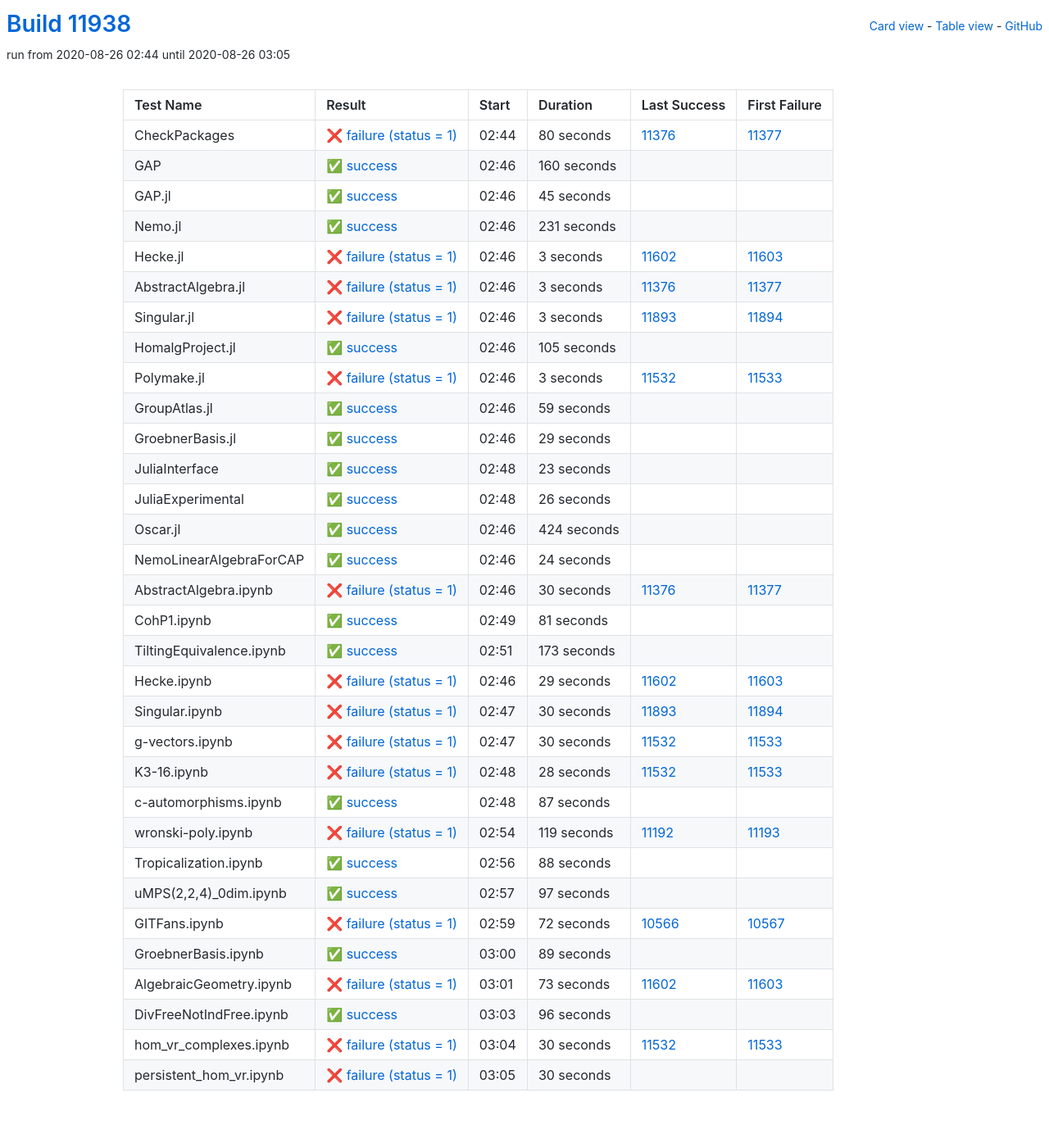
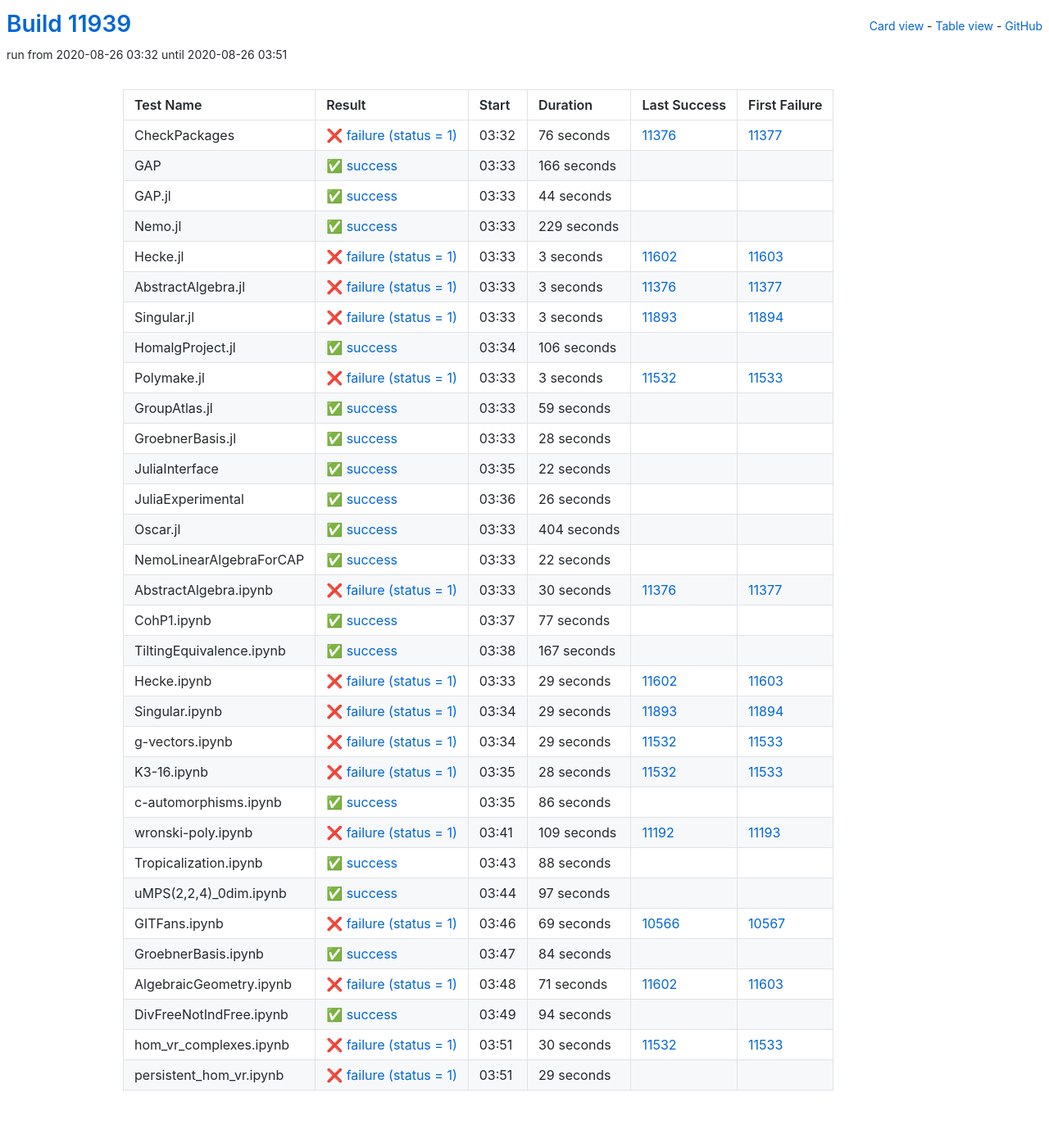
Before and after one commit to oscar-system/oscar-ci-status, a Jekyll site: the page built from table.html, in a window 1280 px wide. Shown: the whole page at 82% size. Built offline with Jekyll 4.4.1, drawn with Linux system fonts in a browser that asks for light colours.

Commit message:
Build #11939

```diff
--- a/_data/ci.yml
+++ b/_data/ci.yml
@@ -1,6 +1,6 @@
 ---
-build: 11938
-build_url: https://oscarci.mathematik.uni-kl.de/job/oscar/11938/
+build: 11939
+build_url: https://oscarci.mathematik.uni-kl.de/job/oscar/11939/
 job: oscar
 organization: oscar-system
 repo: oscar-ci-status
@@ -8,56 +8,56 @@
 tests:
 - name: CheckPackages
   id: checkpackages
-  log: https://oscarci.mathematik.uni-kl.de/job/oscar/11938/artifact/logs/build-11938/CheckPackages.log
-  start: 2020-08-26 02:44
+  log: https://oscarci.mathematik.uni-kl.de/job/oscar/11939/artifact/logs/build-11939/CheckPackages.log
+  start: 2020-08-26 03:32
   success: false
   exitcode: 1
   status: failure
-  duration: 80
+  duration: 76
   last_success: 11376
   last_success_url: https://oscarci.mathematik.uni-kl.de/job/oscar/11376/
   first_failure: 11377
   first_failure_url: https://oscarci.mathematik.uni-kl.de/job/oscar/11377/
 - name: GAP
   id: gap
-  log: https://oscarci.mathematik.uni-kl.de/job/oscar/11938/artifact/logs/build-11938/GAP.log
-  start: 2020-08-26 02:46
+  log: https://oscarci.mathematik.uni-kl.de/job/oscar/11939/artifact/logs/build-11939/GAP.log
+  start: 2020-08-26 03:33
   success: true
   exitcode: 0
   status: success
-  duration: 160
+  duration: 166
   last_success: false
   last_success_url:
   first_failure: false
   first_failure_url:
 - name: GAP.jl
   id: gap-jl
-  log: https://oscarci.mathematik.uni-kl.de/job/oscar/11938/artifact/logs/build-11938/GAP.jl.log
-  start: 2020-08-26 02:46
+  log: https://oscarci.mathematik.uni-kl.de/job/oscar/11939/artifact/logs/build-11939/GAP.jl.log
+  start: 2020-08-26 03:33
   success: true
   exitcode: 0
   status: success
-  duration: 45
+  duration: 44
   last_success: false
   last_success_url:
   first_failure: false
   first_failure_url:
 - name: Nemo.jl
   id: nemo-jl
-  log: https://oscarci.mathematik.uni-kl.de/job/oscar/11938/artifact/logs/build-11938/Nemo.jl.log
-  start: 2020-08-26 02:46
+  log: https://oscarci.mathematik.uni-kl.de/job/oscar/11939/artifact/logs/build-11939/Nemo.jl.log
+  start: 2020-08-26 03:33
   success: true
   exitcode: 0
   status: success
-  duration: 231
+  duration: 229
   last_success: false
   last_success_url:
   first_failure: false
   first_failure_url:
 - name: Hecke.jl
   id: hecke-jl
-  log: https://oscarci.mathematik.uni-kl.de/job/oscar/11938/artifact/logs/build-11938/Hecke.jl.log
-  start: 2020-08-26 02:46
+  log: https://oscarci.mathematik.uni-kl.de/job/oscar/11939/artifact/logs/build-11939/Hecke.jl.log
+  start: 2020-08-26 03:33
   success: false
   exitcode: 1
   status: failure
@@ -68,8 +68,8 @@
   first_failure_url: https://oscarci.mathematik.uni-kl.de/job/oscar/11603/
 - name: AbstractAlgebra.jl
   id: abstractalgebra-jl
-  log: https://oscarci.mathematik.uni-kl.de/job/oscar/11938/artifact/logs/build-11938/AbstractAlgebra.jl.log
-  start: 2020-08-26 02:46
+  log: https://oscarci.mathematik.uni-kl.de/job/oscar/11939/artifact/logs/build-11939/AbstractAlgebra.jl.log
+  start: 2020-08-26 03:33
   success: false
   exitcode: 1
   status: failure
@@ -80,8 +80,8 @@
   first_failure_url: https://oscarci.mathematik.uni-kl.de/job/oscar/11377/
 - name: Singular.jl
   id: singular-jl
-  log: https://oscarci.mathematik.uni-kl.de/job/oscar/11938/artifact/logs/build-11938/Singular.jl.log
-  start: 2020-08-26 02:46
+  log: https://oscarci.mathematik.uni-kl.de/job/oscar/11939/artifact/logs/build-11939/Singular.jl.log
+  start: 2020-08-26 03:33
   success: false
   exitcode: 1
   status: failure
@@ -92,20 +92,20 @@
   first_failure_url: https://oscarci.mathematik.uni-kl.de/job/oscar/11894/
 - name: HomalgProject.jl
   id: homalgproject-jl
-  log: https://oscarci.mathematik.uni-kl.de/job/oscar/11938/artifact/logs/build-11938/HomalgProject.jl.log
-  start: 2020-08-26 02:46
+  log: https://oscarci.mathematik.uni-kl.de/job/oscar/11939/artifact/logs/build-11939/HomalgProject.jl.log
+  start: 2020-08-26 03:34
   success: true
   exitcode: 0
   status: success
-  duration: 105
+  duration: 106
   last_success: false
   last_success_url:
   first_failure: false
   first_failure_url:
 - name: Polymake.jl
   id: polymake-jl
-  log: https://oscarci.mathematik.uni-kl.de/job/oscar/11938/artifact/logs/build-11938/Polymake.jl.log
-  start: 2020-08-26 02:46
+  log: https://oscarci.mathematik.uni-kl.de/job/oscar/11939/artifact/logs/build-11939/Polymake.jl.log
+  start: 2020-08-26 03:33
   success: false
   exitcode: 1
   status: failure
@@ -116,8 +116,8 @@
   first_failure_url: https://oscarci.mathematik.uni-kl.de/job/oscar/11533/
 - name: GroupAtlas.jl
   id: groupatlas-jl
-  log: https://oscarci.mathematik.uni-kl.de/job/oscar/11938/artifact/logs/build-11938/GroupAtlas.jl.log
-  start: 2020-08-26 02:46
+  log: https://oscarci.mathematik.uni-kl.de/job/oscar/11939/artifact/logs/build-11939/GroupAtlas.jl.log
+  start: 2020-08-26 03:33
   success: true
   exitcode: 0
   status: success
@@ -128,32 +128,32 @@
   first_failure_url:
 - name: GroebnerBasis.jl
   id: groebnerbasis-jl
-  log: https://oscarci.mathematik.uni-kl.de/job/oscar/11938/artifact/logs/build-11938/GroebnerBasis.jl.log
-  start: 2020-08-26 02:46
+  log: https://oscarci.mathematik.uni-kl.de/job/oscar/11939/artifact/logs/build-11939/GroebnerBasis.jl.log
+  start: 2020-08-26 03:33
   success: true
   exitcode: 0
   status: success
-  duration: 29
+  duration: 28
   last_success: false
   last_success_url:
   first_failure: false
   first_failure_url:
 - name: JuliaInterface
   id: juliainterface
-  log: https://oscarci.mathematik.uni-kl.de/job/oscar/11938/artifact/logs/build-11938/JuliaInterface.log
-  start: 2020-08-26 02:48
+  log: https://oscarci.mathematik.uni-kl.de/job/oscar/11939/artifact/logs/build-11939/JuliaInterface.log
+  start: 2020-08-26 03:35
   success: true
   exitcode: 0
   status: success
-  duration: 23
+  duration: 22
   last_success: false
   last_success_url:
   first_failure: false
   first_failure_url:
 - name: JuliaExperimental
   id: juliaexperimental
-  log: https://oscarci.mathematik.uni-kl.de/job/oscar/11938/artifact/logs/build-11938/JuliaExperimental.log
-  start: 2020-08-26 02:48
+  log: https://oscarci.mathematik.uni-kl.de/job/oscar/11939/artifact/logs/build-11939/JuliaExperimental.log
+  start: 2020-08-26 03:36
   success: true
   exitcode: 0
   status: success
@@ -164,32 +164,32 @@
   first_failure_url:
 - name: Oscar.jl
   id: oscar-jl
-  log: https://oscarci.mathematik.uni-kl.de/job/oscar/11938/artifact/logs/build-11938/Oscar.jl.log
-  start: 2020-08-26 02:46
+  log: https://oscarci.mathematik.uni-kl.de/job/oscar/11939/artifact/logs/build-11939/Oscar.jl.log
+  start: 2020-08-26 03:33
   success: true
   exitcode: 0
   status: success
-  duration: 424
+  duration: 404
   last_success: false
   last_success_url:
   first_failure: false
   first_failure_url:
 - name: NemoLinearAlgebraForCAP
   id: nemolinearalgebraforcap
-  log: https://oscarci.mathematik.uni-kl.de/job/oscar/11938/artifact/logs/build-11938/NemoLinearAlgebraForCAP.log
-  start: 2020-08-26 02:46
+  log: https://oscarci.mathematik.uni-kl.de/job/oscar/11939/artifact/logs/build-11939/NemoLinearAlgebraForCAP.log
+  start: 2020-08-26 03:33
   success: true
   exitcode: 0
   status: success
-  duration: 24
+  duration: 22
   last_success: false
   last_success_url:
   first_failure: false
   first_failure_url:
 - name: AbstractAlgebra.ipynb
   id: abstractalgebra-ipynb
-  log: https://oscarci.mathematik.uni-kl.de/job/oscar/11938/artifact/logs/build-11938/AbstractAlgebra.ipynb.log
-  start: 2020-08-26 02:46
+  log: https://oscarci.mathematik.uni-kl.de/job/oscar/11939/artifact/logs/build-11939/AbstractAlgebra.ipynb.log
+  start: 2020-08-26 03:33
   success: false
   exitcode: 1
   status: failure
@@ -200,32 +200,32 @@
   first_failure_url: https://oscarci.mathematik.uni-kl.de/job/oscar/11377/
 - name: CohP1.ipynb
   id: cohp1-ipynb
-  log: https://oscarci.mathematik.uni-kl.de/job/oscar/11938/artifact/logs/build-11938/CohP1.ipynb.log
-  start: 2020-08-26 02:49
+  log: https://oscarci.mathematik.uni-kl.de/job/oscar/11939/artifact/logs/build-11939/CohP1.ipynb.log
+  start: 2020-08-26 03:37
   success: true
   exitcode: 0
   status: success
-  duration: 81
+  duration: 77
   last_success: false
   last_success_url:
   first_failure: false
   first_failure_url:
 - name: TiltingEquivalence.ipynb
   id: tiltingequivalence-ipynb
-  log: https://oscarci.mathematik.uni-kl.de/job/oscar/11938/artifact/logs/build-11938/TiltingEquivalence.ipynb.log
-  start: 2020-08-26 02:51
+  log: https://oscarci.mathematik.uni-kl.de/job/oscar/11939/artifact/logs/build-11939/TiltingEquivalence.ipynb.log
+  start: 2020-08-26 03:38
   success: true
   exitcode: 0
   status: success
-  duration: 173
+  duration: 167
   last_success: false
   last_success_url:
   first_failure: false
   first_failure_url:
 - name: Hecke.ipynb
   id: hecke-ipynb
-  log: https://oscarci.mathematik.uni-kl.de/job/oscar/11938/artifact/logs/build-11938/Hecke.ipynb.log
-  start: 2020-08-26 02:46
+  log: https://oscarci.mathematik.uni-kl.de/job/oscar/11939/artifact/logs/build-11939/Hecke.ipynb.log
+  start: 2020-08-26 03:33
   success: false
   exitcode: 1
   status: failure
@@ -236,32 +236,32 @@
   first_failure_url: https://oscarci.mathematik.uni-kl.de/job/oscar/11603/
 - name: Singular.ipynb
   id: singular-ipynb
-  log: https://oscarci.mathematik.uni-kl.de/job/oscar/11938/artifact/logs/build-11938/Singular.ipynb.log
-  start: 2020-08-26 02:47
+  log: https://oscarci.mathematik.uni-kl.de/job/oscar/11939/artifact/logs/build-11939/Singular.ipynb.log
+  start: 2020-08-26 03:34
   success: false
   exitcode: 1
   status: failure
-  duration: 30
+  duration: 29
   last_success: 11893
   last_success_url: https://oscarci.mathematik.uni-kl.de/job/oscar/11893/
   first_failure: 11894
   first_failure_url: https://oscarci.mathematik.uni-kl.de/job/oscar/11894/
 - name: g-vectors.ipynb
   id: g-vectors-ipynb
-  log: https://oscarci.mathematik.uni-kl.de/job/oscar/11938/artifact/logs/build-11938/g-vectors.ipynb.log
-  start: 2020-08-26 02:47
+  log: https://oscarci.mathematik.uni-kl.de/job/oscar/11939/artifact/logs/build-11939/g-vectors.ipynb.log
+  start: 2020-08-26 03:34
   success: false
   exitcode: 1
   status: failure
-  duration: 30
+  duration: 29
   last_success: 11532
   last_success_url: https://oscarci.mathematik.uni-kl.de/job/oscar/11532/
   first_failure: 11533
   first_failure_url: https://oscarci.mathematik.uni-kl.de/job/oscar/11533/
 - name: K3-16.ipynb
   id: k3-16-ipynb
-  log: https://oscarci.mathematik.uni-kl.de/job/oscar/11938/artifact/logs/build-11938/K3-16.ipynb.log
-  start: 2020-08-26 02:48
+  log: https://oscarci.mathematik.uni-kl.de/job/oscar/11939/artifact/logs/build-11939/K3-16.ipynb.log
+  start: 2020-08-26 03:35
   success: false
   exitcode: 1
   status: failure
@@ -272,32 +272,32 @@
   first_failure_url: https://oscarci.mathematik.uni-kl.de/job/oscar/11533/
 - name: c-automorphisms.ipynb
   id: c-automorphisms-ipynb
-  log: https://oscarci.mathematik.uni-kl.de/job/oscar/11938/artifact/logs/build-11938/c-automorphisms.ipynb.log
-  start: 2020-08-26 02:48
+  log: https://oscarci.mathematik.uni-kl.de/job/oscar/11939/artifact/logs/build-11939/c-automorphisms.ipynb.log
+  start: 2020-08-26 03:35
   success: true
   exitcode: 0
   status: success
-  duration: 87
+  duration: 86
   last_success: false
   last_success_url:
   first_failure: false
   first_failure_url:
 - name: wronski-poly.ipynb
   id: wronski-poly-ipynb
-  log: https://oscarci.mathematik.uni-kl.de/job/oscar/11938/artifact/logs/build-11938/wronski-poly.ipynb.log
-  start: 2020-08-26 02:54
+  log: https://oscarci.mathematik.uni-kl.de/job/oscar/11939/artifact/logs/build-11939/wronski-poly.ipynb.log
+  start: 2020-08-26 03:41
   success: false
   exitcode: 1
   status: failure
-  duration: 119
+  duration: 109
   last_success: 11192
   last_success_url: https://oscarci.mathematik.uni-kl.de/job/oscar/11192/
   first_failure: 11193
   first_failure_url: https://oscarci.mathematik.uni-kl.de/job/oscar/11193/
 - name: Tropicalization.ipynb
   id: tropicalization-ipynb
-  log: https://oscarci.mathematik.uni-kl.de/job/oscar/11938/artifact/logs/build-11938/Tropicalization.ipynb.log
-  start: 2020-08-26 02:56
+  log: https://oscarci.mathematik.uni-kl.de/job/oscar/11939/artifact/logs/build-11939/Tropicalization.ipynb.log
+  start: 2020-08-26 03:43
   success: true
   exitcode: 0
   status: success
@@ -308,8 +308,8 @@
   first_failure_url:
 - name: uMPS(2,2,4)_0dim.ipynb
   id: umps-2-2-4-0dim-ipynb
-  log: https://oscarci.mathematik.uni-kl.de/job/oscar/11938/artifact/logs/build-11938/uMPS-2-2-4-_0dim.ipynb.log
-  start: 2020-08-26 02:57
+  log: https://oscarci.mathematik.uni-kl.de/job/oscar/11939/artifact/logs/build-11939/uMPS-2-2-4-_0dim.ipynb.log
+  start: 2020-08-26 03:44
   success: true
   exitcode: 0
   status: success
@@ -320,56 +320,56 @@
   first_failure_url:
 - name: GITFans.ipynb
   id: gitfans-ipynb
-  log: https://oscarci.mathematik.uni-kl.de/job/oscar/11938/artifact/logs/build-11938/GITFans.ipynb.log
-  start: 2020-08-26 02:59
+  log: https://oscarci.mathematik.uni-kl.de/job/oscar/11939/artifact/logs/build-11939/GITFans.ipynb.log
+  start: 2020-08-26 03:46
   success: false
   exitcode: 1
   status: failure
-  duration: 72
+  duration: 69
   last_success: 10566
   last_success_url: https://oscarci.mathematik.uni-kl.de/job/oscar/10566/
   first_failure: 10567
   first_failure_url: https://oscarci.mathematik.uni-kl.de/job/oscar/10567/
 - name: GroebnerBasis.ipynb
   id: groebnerbasis-ipynb
-  log: https://oscarci.mathematik.uni-kl.de/job/oscar/11938/artifact/logs/build-11938/GroebnerBasis.ipynb.log
-  start: 2020-08-26 03:00
+  log: https://oscarci.mathematik.uni-kl.de/job/oscar/11939/artifact/logs/build-11939/GroebnerBasis.ipynb.log
+  start: 2020-08-26 03:47
   success: true
   exitcode: 0
   status: success
-  duration: 89
+  duration: 84
   last_success: false
   last_success_url:
   first_failure: false
   first_failure_url:
 - name: AlgebraicGeometry.ipynb
   id: algebraicgeometry-ipynb
-  log: https://oscarci.mathematik.uni-kl.de/job/oscar/11938/artifact/logs/build-11938/AlgebraicGeometry.ipynb.log
-  start: 2020-08-26 03:01
+  log: https://oscarci.mathematik.uni-kl.de/job/oscar/11939/artifact/logs/build-11939/AlgebraicGeometry.ipynb.log
+  start: 2020-08-26 03:48
   success: false
   exitcode: 1
   status: failure
-  duration: 73
+  duration: 71
   last_success: 11602
   last_success_url: https://oscarci.mathematik.uni-kl.de/job/oscar/11602/
   first_failure: 11603
   first_failure_url: https://oscarci.mathematik.uni-kl.de/job/oscar/11603/
 - name: DivFreeNotIndFree.ipynb
   id: divfreenotindfree-ipynb
-  log: https://oscarci.mathematik.uni-kl.de/job/oscar/11938/artifact/logs/build-11938/DivFreeNotIndFree.ipynb.log
-  start: 2020-08-26 03:03
+  log: https://oscarci.mathematik.uni-kl.de/job/oscar/11939/artifact/logs/build-11939/DivFreeNotIndFree.ipynb.log
+  start: 2020-08-26 03:49
   success: true
   exitcode: 0
   status: success
-  duration: 96
+  duration: 94
   last_success: false
   last_success_url:
   first_failure: false
   first_failure_url:
 - name: hom_vr_complexes.ipynb
   id: hom-vr-complexes-ipynb
-  log: https://oscarci.mathematik.uni-kl.de/job/oscar/11938/artifact/logs/build-11938/hom_vr_complexes.ipynb.log
-  start: 2020-08-26 03:04
+  log: https://oscarci.mathematik.uni-kl.de/job/oscar/11939/artifact/logs/build-11939/hom_vr_complexes.ipynb.log
+  start: 2020-08-26 03:51
   success: false
   exitcode: 1
   status: failure
@@ -380,12 +380,12 @@
   first_failure_url: https://oscarci.mathematik.uni-kl.de/job/oscar/11533/
 - name: persistent_hom_vr.ipynb
   id: persistent-hom-vr-ipynb
-  log: https://oscarci.mathematik.uni-kl.de/job/oscar/11938/artifact/logs/build-11938/persistent_hom_vr.ipynb.log
-  start: 2020-08-26 03:05
+  log: https://oscarci.mathematik.uni-kl.de/job/oscar/11939/artifact/logs/build-11939/persistent_hom_vr.ipynb.log
+  start: 2020-08-26 03:51
   success: false
   exitcode: 1
   status: failure
-  duration: 30
+  duration: 29
   last_success: false
   last_success_url:
   first_failure: false
```
Also changed, not shown: README.md.
